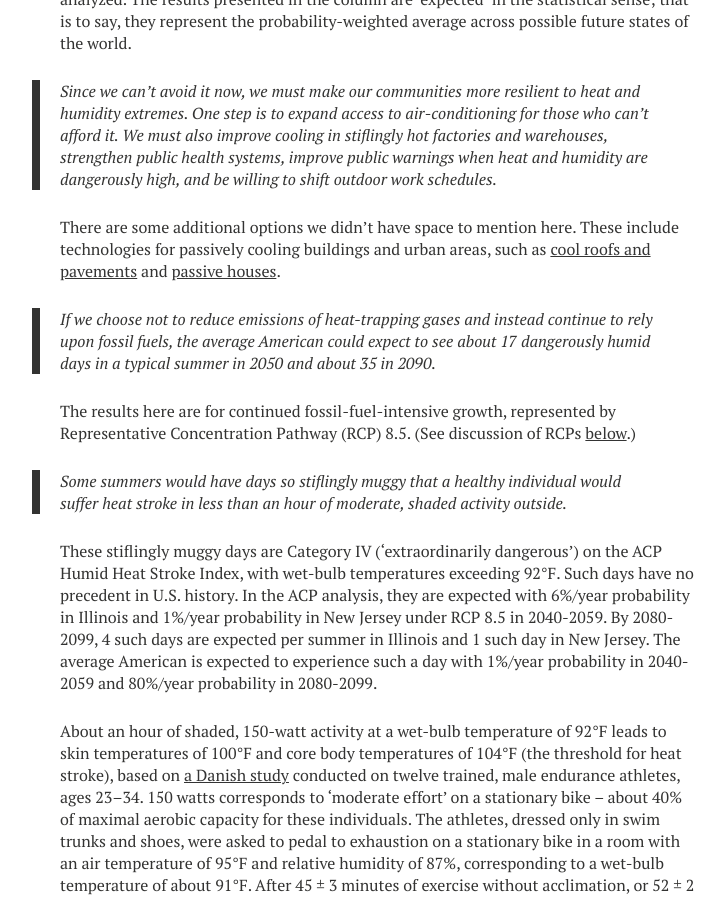
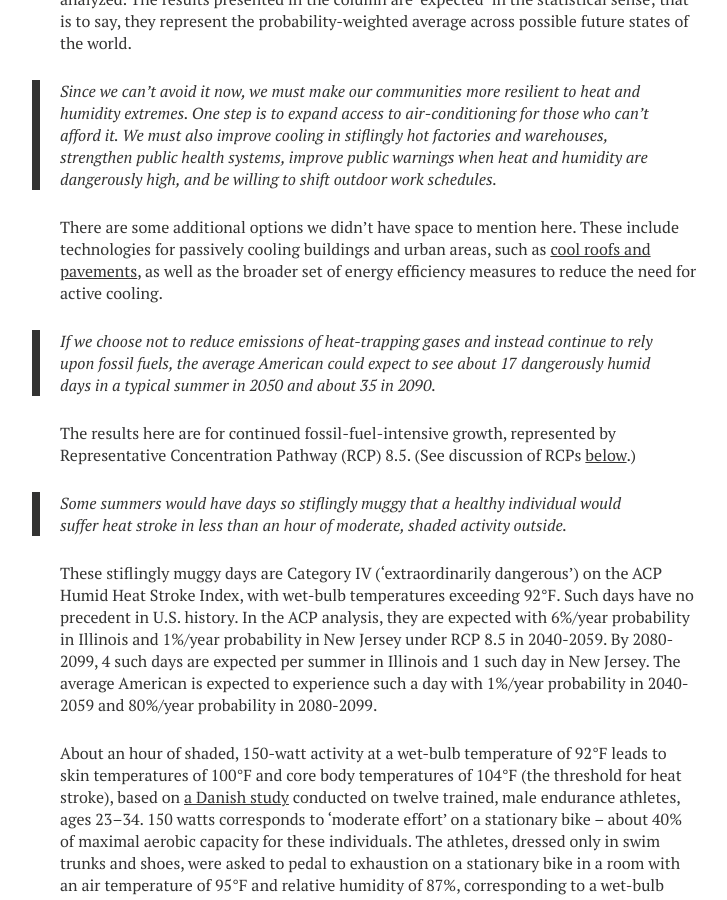
Before and after one commit to mrke/bobkopp.github.io, a Jekyll site: the page built from _posts/2015-06-07-150607-nyt-humidity.md, in a window 1280 px wide and 900 px high, scrolled down 2344 px. Shown: the whole window, without its empty margins (260-987 px from the left). Built offline with Jekyll 4.4.1, drawn with Linux system fonts in a browser that asks for light colours; nearby versions of some CDN libraries.

Commit message:
Passive cooling

```diff
--- a/_posts/2015-06-07-150607-nyt-humidity.md
+++ b/_posts/2015-06-07-150607-nyt-humidity.md
@@ -54,7 +54,7 @@ The American Climate Prospectus analysis is probabilistic: it comes up with prob
 
 > Since we can’t avoid it now, we must make our communities more resilient to heat and humidity extremes. One step is to expand access to air-conditioning for those who can’t afford it. We must also improve cooling in stiflingly hot factories and warehouses, strengthen public health systems, improve public warnings when heat and humidity are dangerously high, and be willing to shift outdoor work schedules.
 
-There are some additional options we didn't have space to mention here. These include technologies for passively cooling buildings and urban areas, such as [cool roofs and pavements](http://www.globalcoolcities.org) and [passive houses](http://www.phius.org/).
+There are some additional options we didn't have space to mention here. These include technologies for passively cooling buildings and urban areas, such as [cool roofs and pavements](http://www.globalcoolcities.org), as well as the broader set of energy efficiency measures to reduce the need for active cooling.
 
 > If we choose not to reduce emissions of heat-trapping gases and instead continue to rely upon fossil fuels, the average American could expect to see about 17 dangerously humid days in a typical summer in 2050 and about 35 in 2090.
 
```
